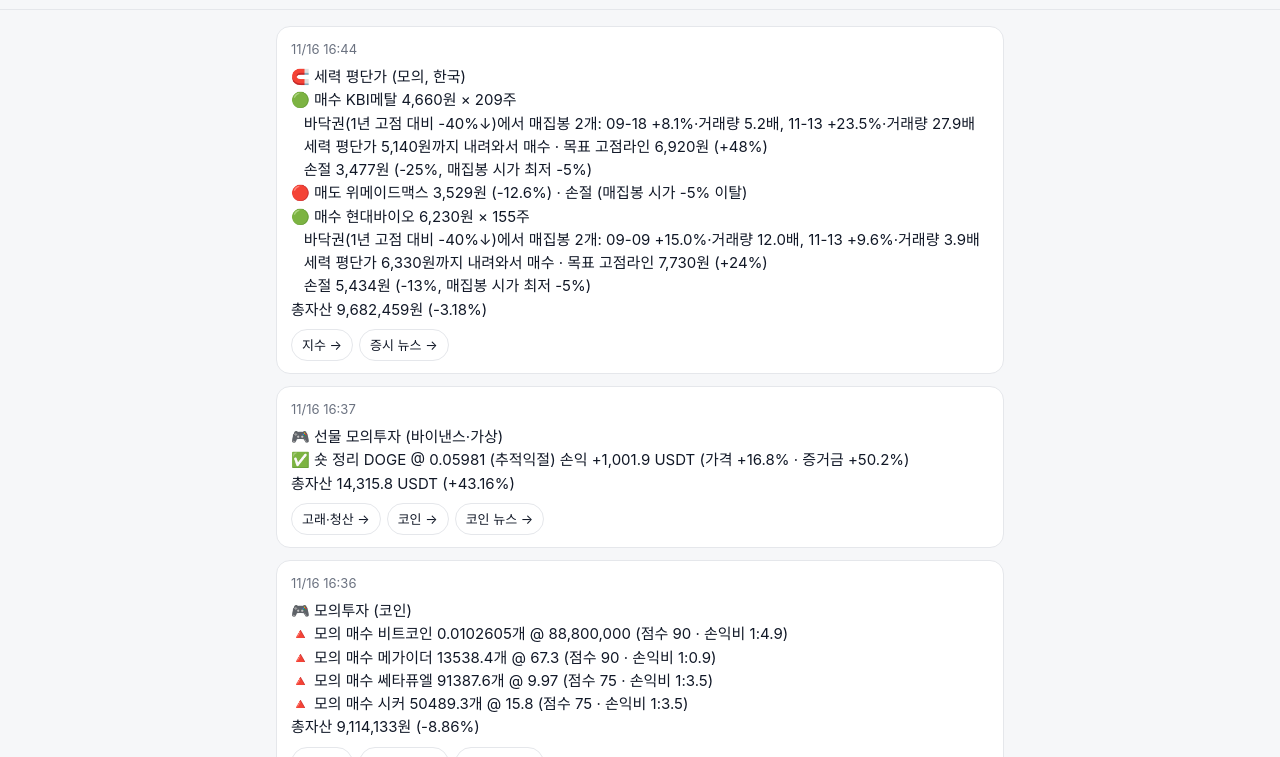
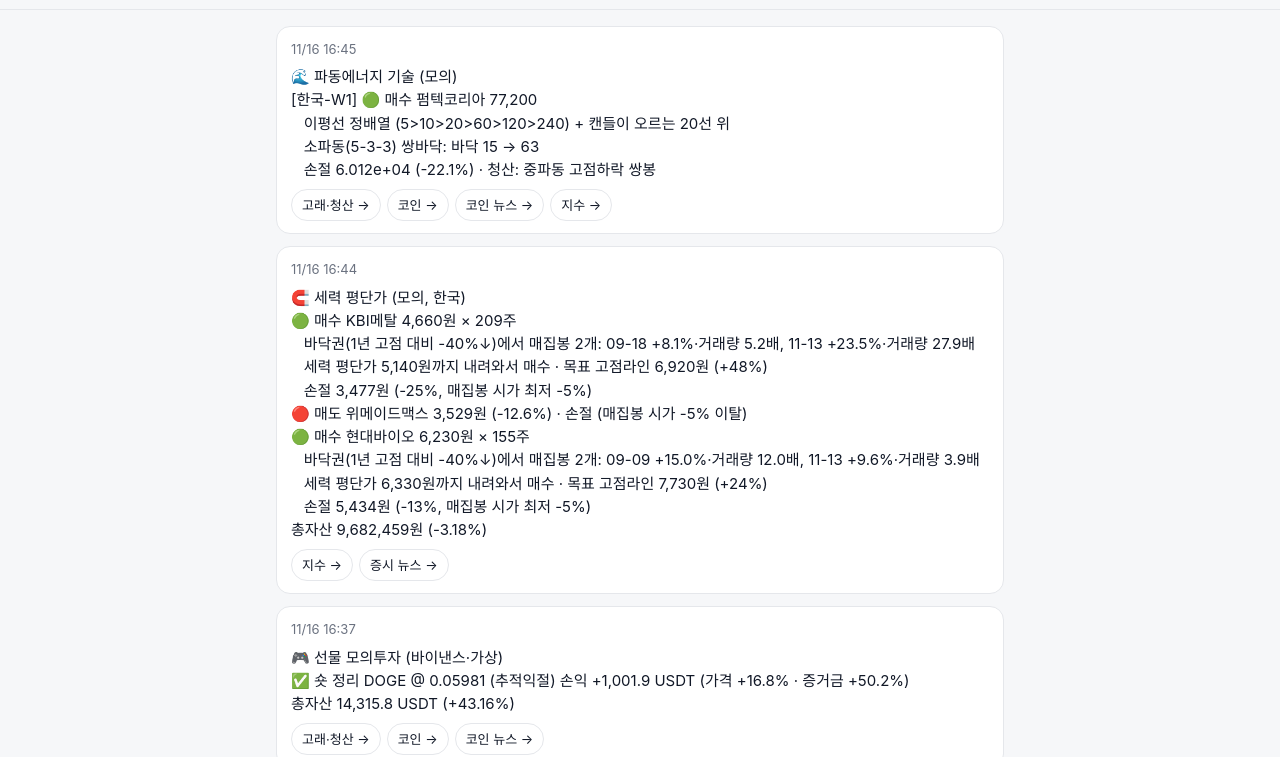
Before and after one commit to wonjin3457-stack/wonjin3457-stack.github.io, a plain HTML site: page alerts.html in a window 1280 px wide. Shown: the part 43-800 px from the top of the page. Drawn offline with Linux system fonts and the light colour scheme.

Commit message:
시황 갱신 11-16 16:45

```diff
--- a/alerts.html
+++ b/alerts.html
@@ -8,7 +8,11 @@ header h1{margin:0;font-size:18px}header a{color:var(--accent);text-decoration:n
 section{background:var(--card);border:1px solid var(--line);border-radius:14px;padding:12px 14px;margin:12px 0;scroll-margin-top:60px}
 section:target{outline:3px solid var(--accent)}pre{white-space:pre-wrap;word-break:break-word;font:inherit;margin:6px 0 8px}
 .muted{color:var(--muted);font-size:13px}.rel{display:flex;flex-wrap:wrap;gap:6px}.rel a{padding:5px 10px;border-radius:999px;border:1px solid var(--line);color:var(--text);text-decoration:none;font-size:13px}
-</style></head><body><header><h1>🔔 내 알림</h1><a href="index.html">📱 시황·뉴스 →</a></header><main><section id="a-1116164447d350"><div class="muted">11/16 16:44</div><pre>🧲 세력 평단가 (모의, 한국)
+</style></head><body><header><h1>🔔 내 알림</h1><a href="index.html">📱 시황·뉴스 →</a></header><main><section id="a-1116164558f543"><div class="muted">11/16 16:45</div><pre>🌊 파동에너지 기술 (모의)
+[한국-W1] 🟢 매수 펌텍코리아 77,200
+   이평선 정배열 (5&gt;10&gt;20&gt;60&gt;120&gt;240) + 캔들이 오르는 20선 위
+   소파동(5-3-3) 쌍바닥: 바닥 15 → 63
+   손절 6.012e+04 (-22.1%) · 청산: 중파동 고점하락 쌍봉</pre><div class="rel"><a href="index.html#whale">고래·청산 →</a><a href="index.html#coin">코인 →</a><a href="index.html#news-1">코인 뉴스 →</a><a href="index.html#index">지수 →</a></div></section><section id="a-1116164447d350"><div class="muted">11/16 16:44</div><pre>🧲 세력 평단가 (모의, 한국)
 🟢 매수 KBI메탈 4,660원 × 209주
    바닥권(1년 고점 대비 -40%↓)에서 매집봉 2개: 09-18 +8.1%·거래량 5.2배, 11-13 +23.5%·거래량 27.9배
    세력 평단가 5,140원까지 내려와서 매수 · 목표 고점라인 6,920원 (+48%)
@@ -647,8 +651,4 @@ VIX 17.5 (-10.1%) · CNN 공포탐욕 37 공포 · 코인 공포탐욕 28 공포
 🔴 숏 진입 BTC 10배 @ 74,001 (일봉 숏 신호 · 펀딩 +0.007%)
    근거: 일봉 이평선이 모였다가 아래로 이탈 / 그 코인 하락 추세 (일봉 120선 아래 · 60선 내려가는 중) / 비트코인 일봉이 50일 평균선 아래 (하락장) / 프랙탈 손절 2.4% → 틀리면 총자산 2%만 잃게 크기 조절 / 📊 미결제약정 24시간 +0.8% · 가격 -0.6% → OI 변화 작음 (참고용)
    손절 75,774
-총자산 10,979.9 USDT (+9.80%)</pre><div class="rel"><a href="index.html#whale">고래·청산 →</a><a href="index.html#coin">코인 →</a><a href="index.html#news-1">코인 뉴스 →</a></div></section><section id="a-1112005022d0f1"><div class="muted">11/12 00:50</div><pre>🎮 모의투자 (코인)
-🔻 모의 매도 엘프 12281.9개 @ 79.6 (손절) 손익 -56,274 (-5.4%)
-   📓 복기: 떨어지는 칼날 · 역배열 매수 · 거래량 없는 신호
-🔺 모의 매수 스테이터스네트워크토큰 112003개 @ 8.72 (점수 75 · 손익비 1:0.5)
-총자산 10,276,484원 (+2.76%)</pre><div class="rel"><a href="index.html#coin">코인 →</a><a href="index.html#whale">고래·청산 →</a><a href="index.html#news-1">코인 뉴스 →</a></div></section></main></body></html>
+총자산 10,979.9 USDT (+9.80%)</pre><div class="rel"><a href="index.html#whale">고래·청산 →</a><a href="index.html#coin">코인 →</a><a href="index.html#news-1">코인 뉴스 →</a></div></section></main></body></html>
```
